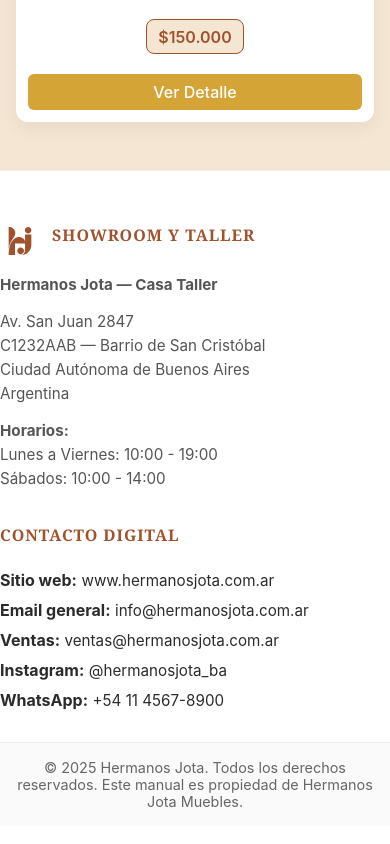
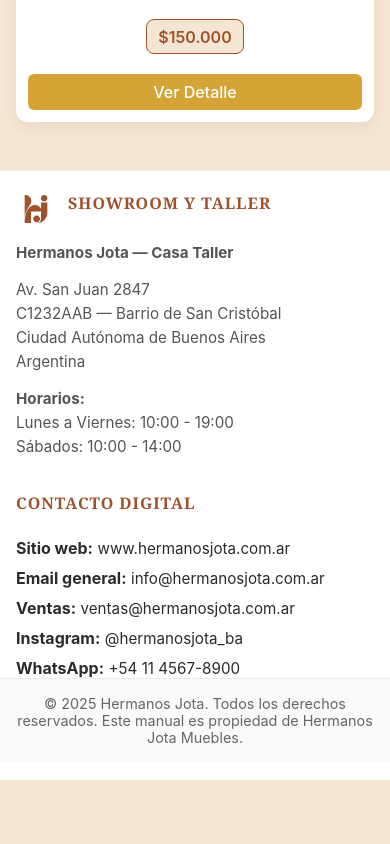
Before and after one commit to Antonioo-Wu/E-commerce-Muebler-a-Hermanos-Jota-Grupo-4, a React (Create React App) app in the folder client/: page / in a window 390 px wide. Shown: the part 5271-6115 px from the top of the page. After the commit the page ends 6051 px from the top, so only its background shows below. Built offline with nearby package versions, Linux system fonts and the light colour scheme; no server answers.

Commit message:
style: ajuste padding y espaciado en el footer para mobile

```diff
--- a/client/src/components/Footer/footer.css
+++ b/client/src/components/Footer/footer.css
@@ -9,7 +9,7 @@
   display: grid;
   grid-template-columns: 1fr;
   gap: 32px;
-  padding: 32px 0;
+  padding: 32px 16px;
 }
 
 .footer-col {
@@ -113,7 +113,7 @@
   .footer-inner {
     grid-template-columns: 1fr 1fr;
     gap: 40px;
-    padding: 40px 0;
+    padding: 40px 24px;
   }
 
   .footer-inner > .footer-col:not(:first-child) {
@@ -165,8 +165,10 @@
   }
 }
 
-
 .site-footer .container {
   max-width: 1100px;
   margin: 0 auto;
+  padding: 0 16px;
+  padding-left: max(16px, env(safe-area-inset-left));
+  padding-right: max(16px, env(safe-area-inset-right));
 }
```
